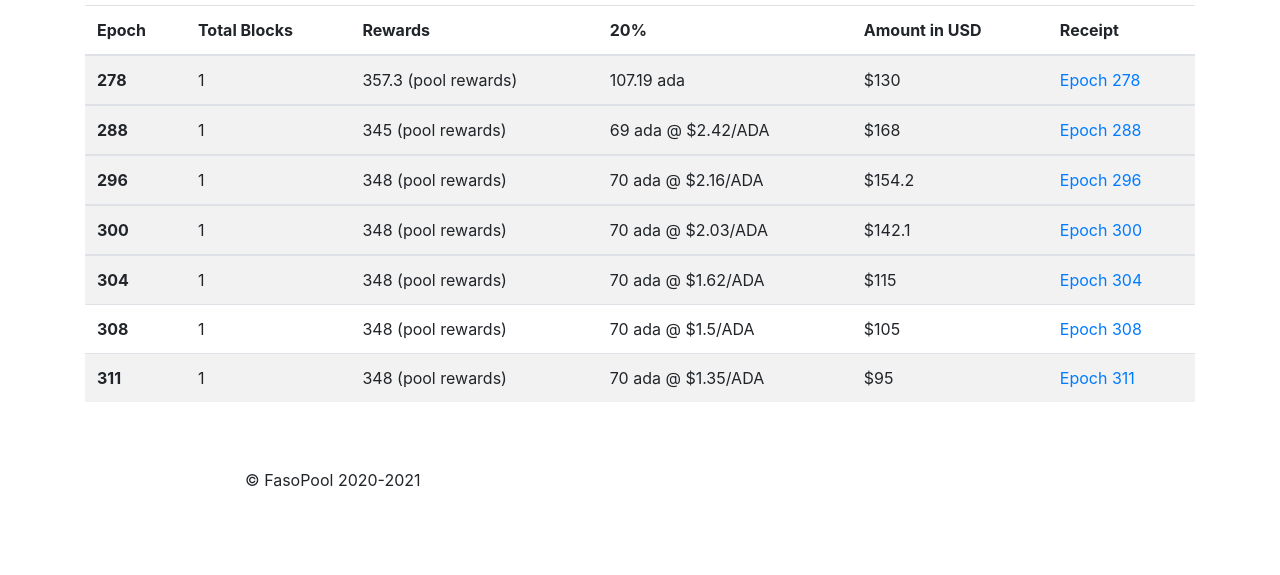
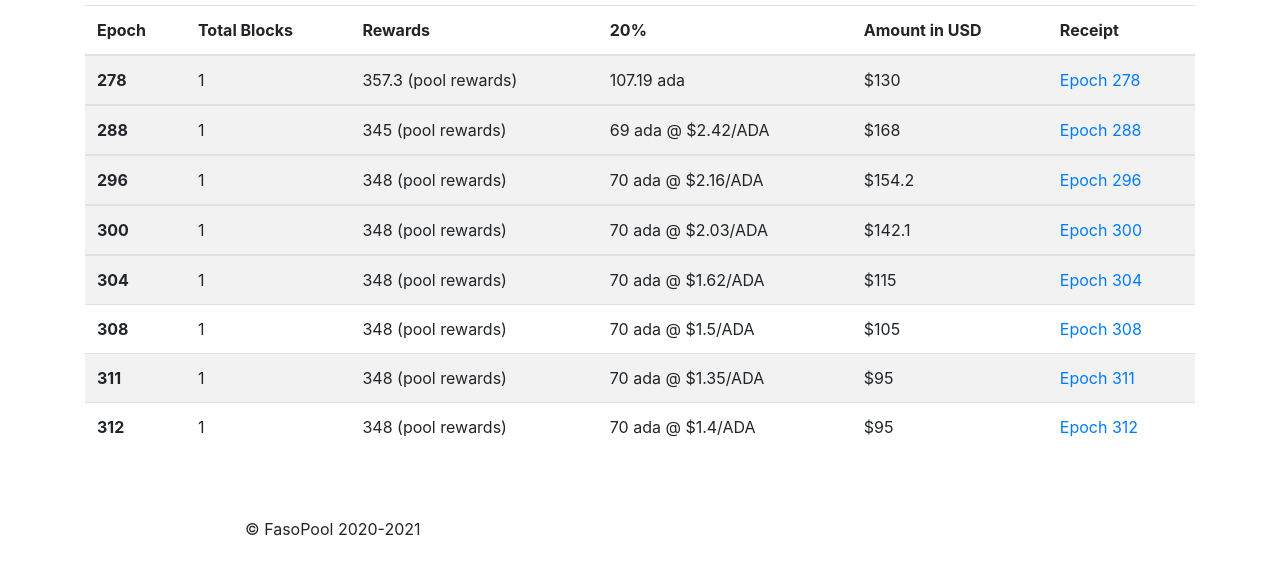
Before and after one commit to abdkade/fasopool.github.io, a plain HTML site: page donation.html in a window 1280 px wide. Shown: the part 251-826 px from the top of the page. Drawn offline with nearby package versions, Linux system fonts and the light colour scheme.

Commit message:
epoch 312 donations

```diff
--- a/donation.html
+++ b/donation.html
@@ -159,6 +159,14 @@ p,h1 {
                 <td>$95</td>
                 <td><a href="https://github.com/abdkade/fasopool.github.io/blob/main/donations/barka311.jpg">Epoch 311</a></td>
               </tr>
+              <tr>
+                <th scope="row">312</th>
+                <td>1</td>
+                <td>348 (pool rewards)</td>
+                <td>70 ada @ $1.4/ADA</td>
+                <td>$95</td>
+                <td><a href="https://github.com/abdkade/fasopool.github.io/blob/main/donations/barka312.jpg">Epoch 312</a></td>
+              </tr>
             </tbody>
           </table>
        </div>
```
Also changed, not shown: donations/barka312.jpg (added).
